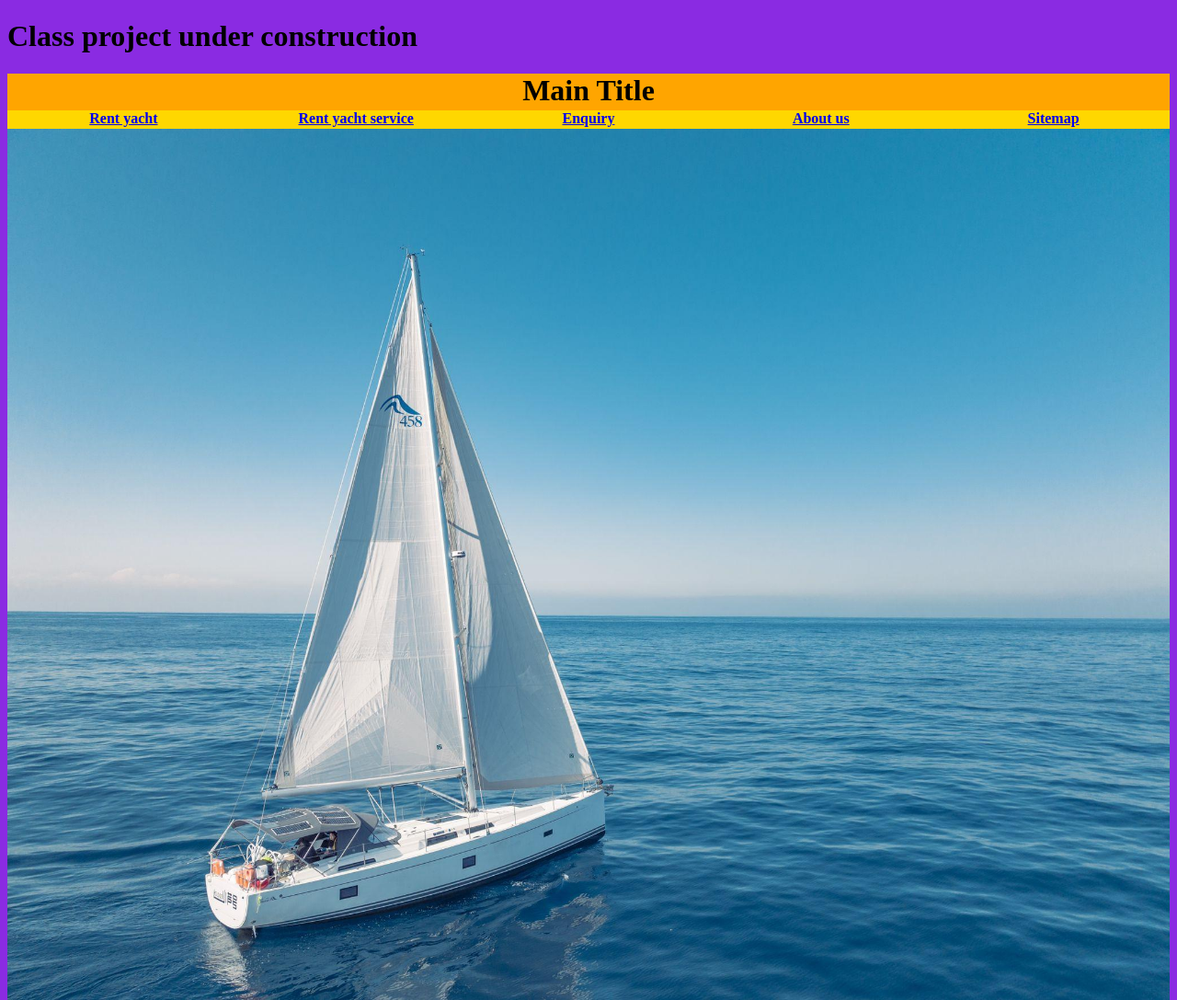
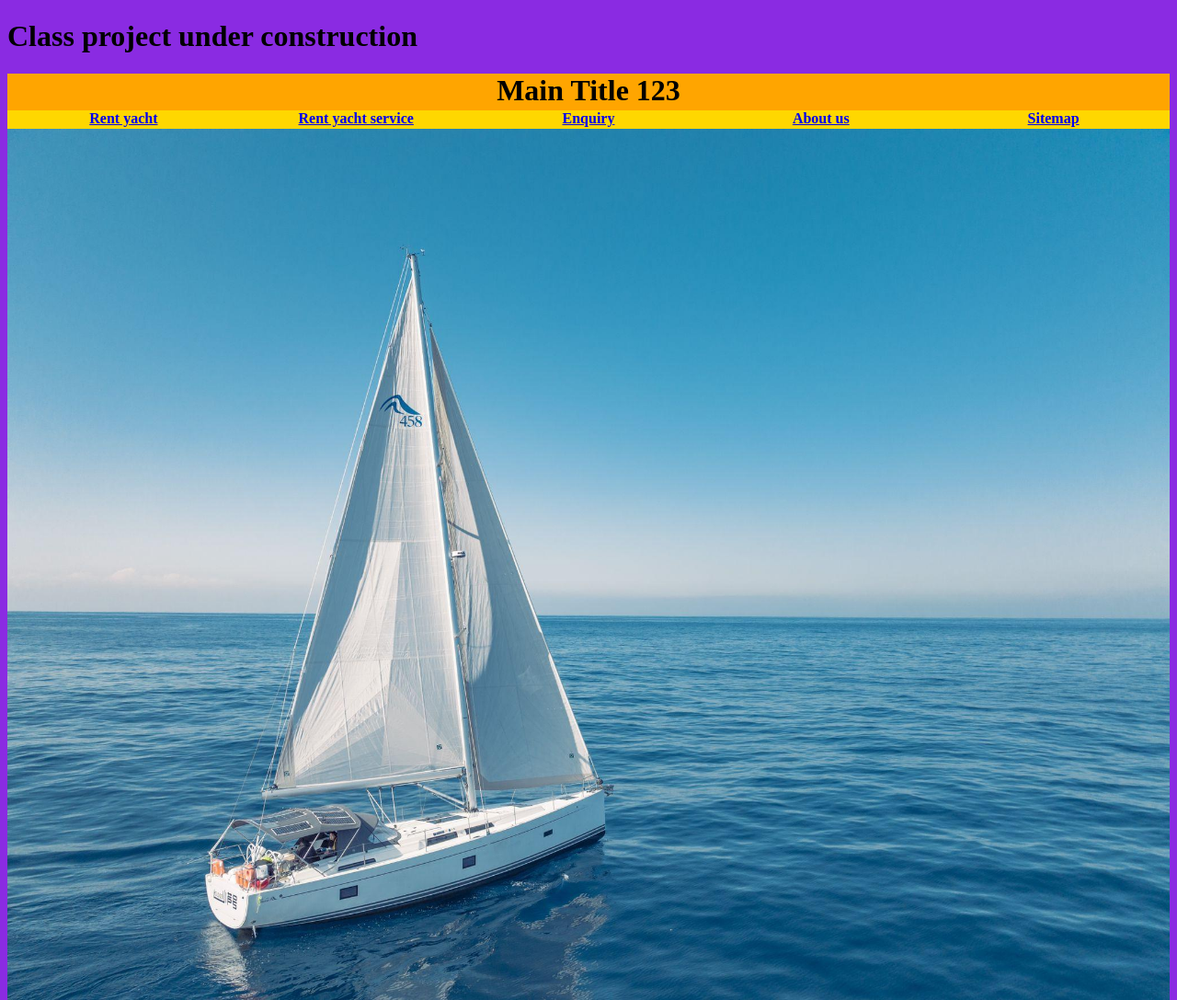
Before and after one commit to dockerwin11/studypage, a plain HTML site: page index.html in a window 1280 px wide. Shown: the top 1087 px of the page at 92% size. Drawn offline with Linux system fonts and the light colour scheme.

Commit message:
Update index.html

```diff
--- a/index.html
+++ b/index.html
@@ -19,7 +19,7 @@
   <div id="main_container" style="width:100%">
 
     <div id="main_header" style="background-color:#FFA500;text-align:center;height: 40px;">
-        <h1 style="margin-bottom:0;">Main Title</h1>
+        <h1 style="margin-bottom:0;">Main Title 123</h1>
     </div>
 
     <div id="menu_yacht" style="background-color:#FFD700;text-align:center;height:20px;width:20%;float:left;">
```
